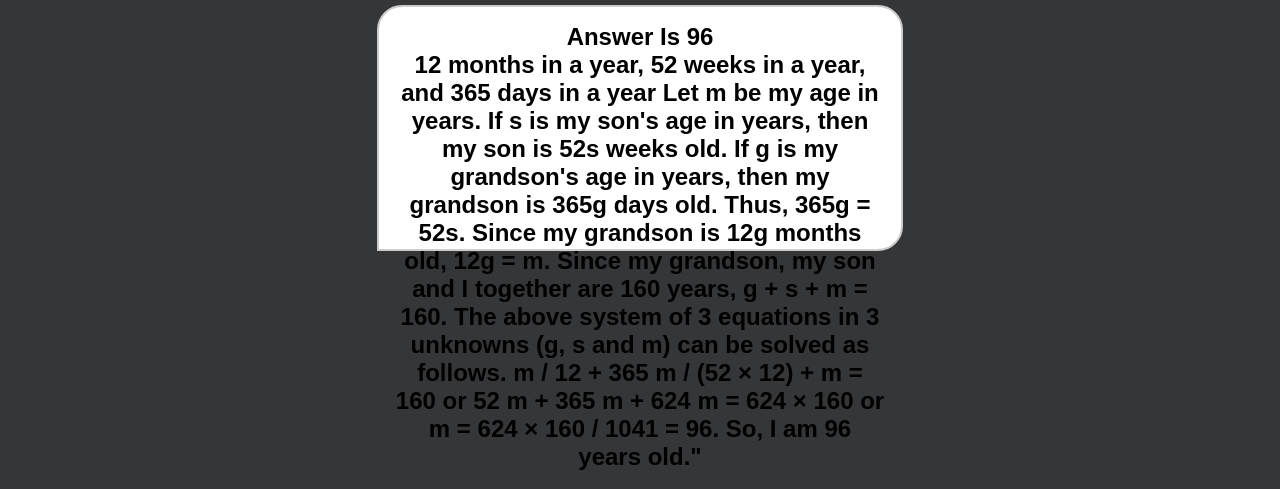
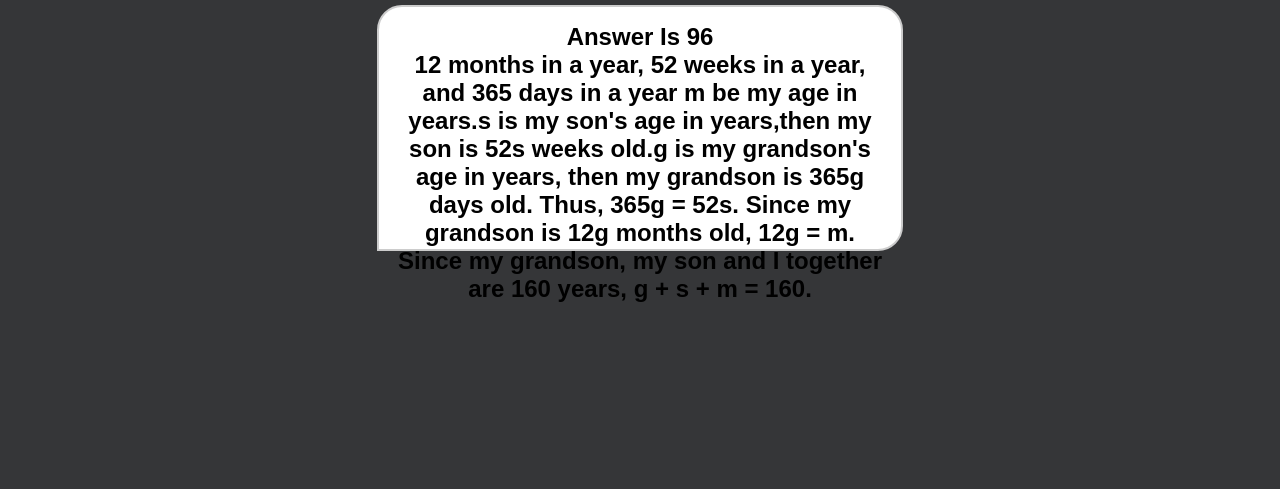
Before and after one commit to aswanthkoleri/HumanCalculator, a plain HTML site: page answer1.html in a window 1280 px wide. Shown: the part 311-800 px from the top of the page. Drawn offline with Linux system fonts and the light colour scheme.

Commit message:
Update answer1.html

```diff
--- a/answer1.html
+++ b/answer1.html
@@ -23,28 +23,13 @@
 <div class="questionPane" id="1">
   <p id="question"><h2>Answer Is 96<br>
        12 months in a year, 52 weeks in a year, and 365 days in a year
-     Let m be my age in years. If s is my son's age in years, then my son is 52s weeks old. If g is my grandson's age in          years, then my grandson is 365g days old. Thus,
-
+     m be my age in years.s is my son's age in years,then my son is 52s weeks old.g is my grandson's age in years, then my grandson is 365g days old. Thus,
      365g = 52s.
-
      Since my grandson is 12g months old,
-
      12g = m.
-
      Since my grandson, my son and I together are 160 years,
-
      g + s + m = 160.
-
-     The above system of 3 equations in 3 unknowns (g, s and m) can be solved as follows.
-
-     m / 12 + 365 m / (52 × 12) + m = 160 or
-
-     52 m + 365 m + 624 m = 624 × 160 or
-
-     m = 624 × 160 / 1041 = 96.
-
-     So, I am 96 years old."
-  </h2></p>
+ </h2></p>
 
 
 <br>
```
